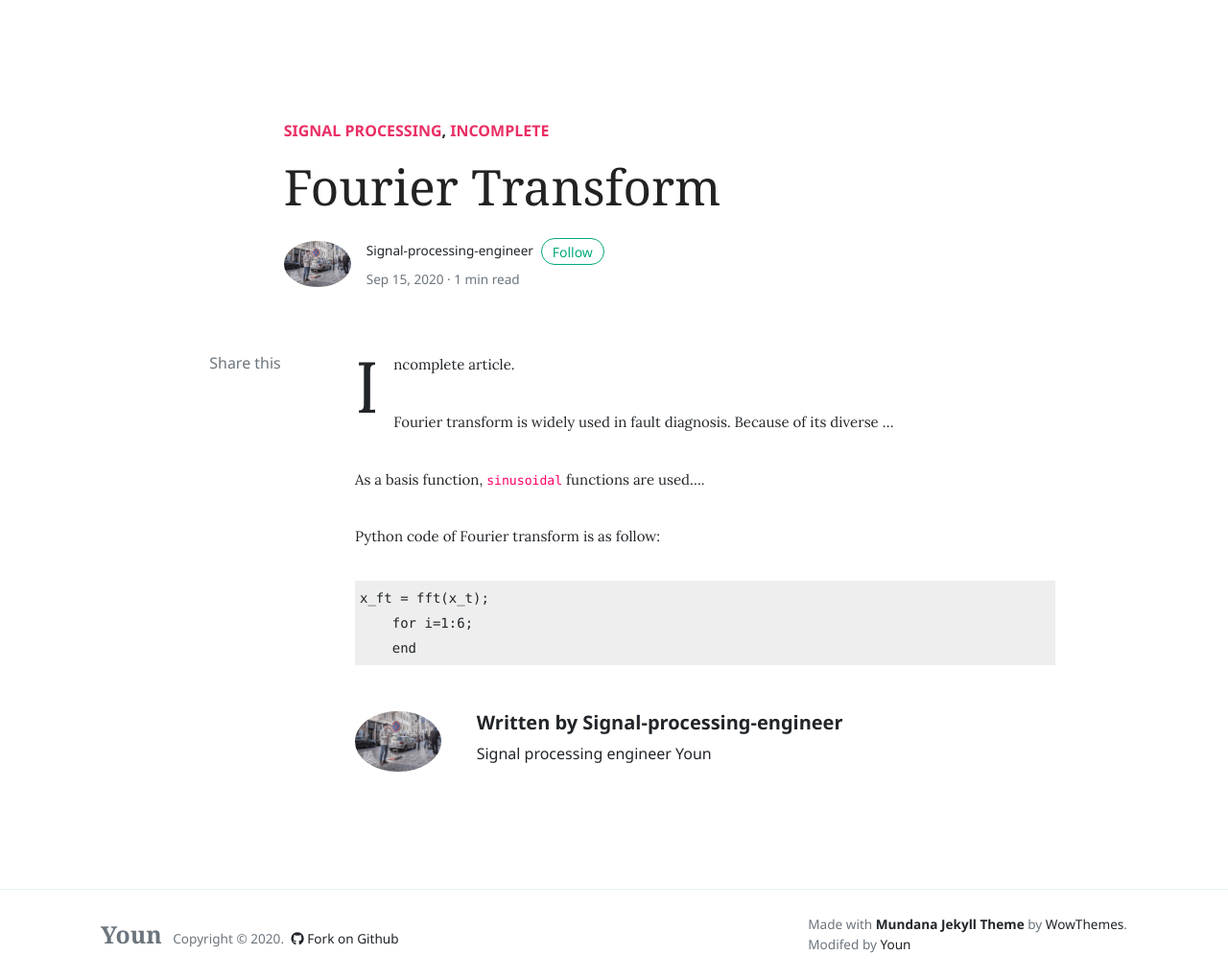
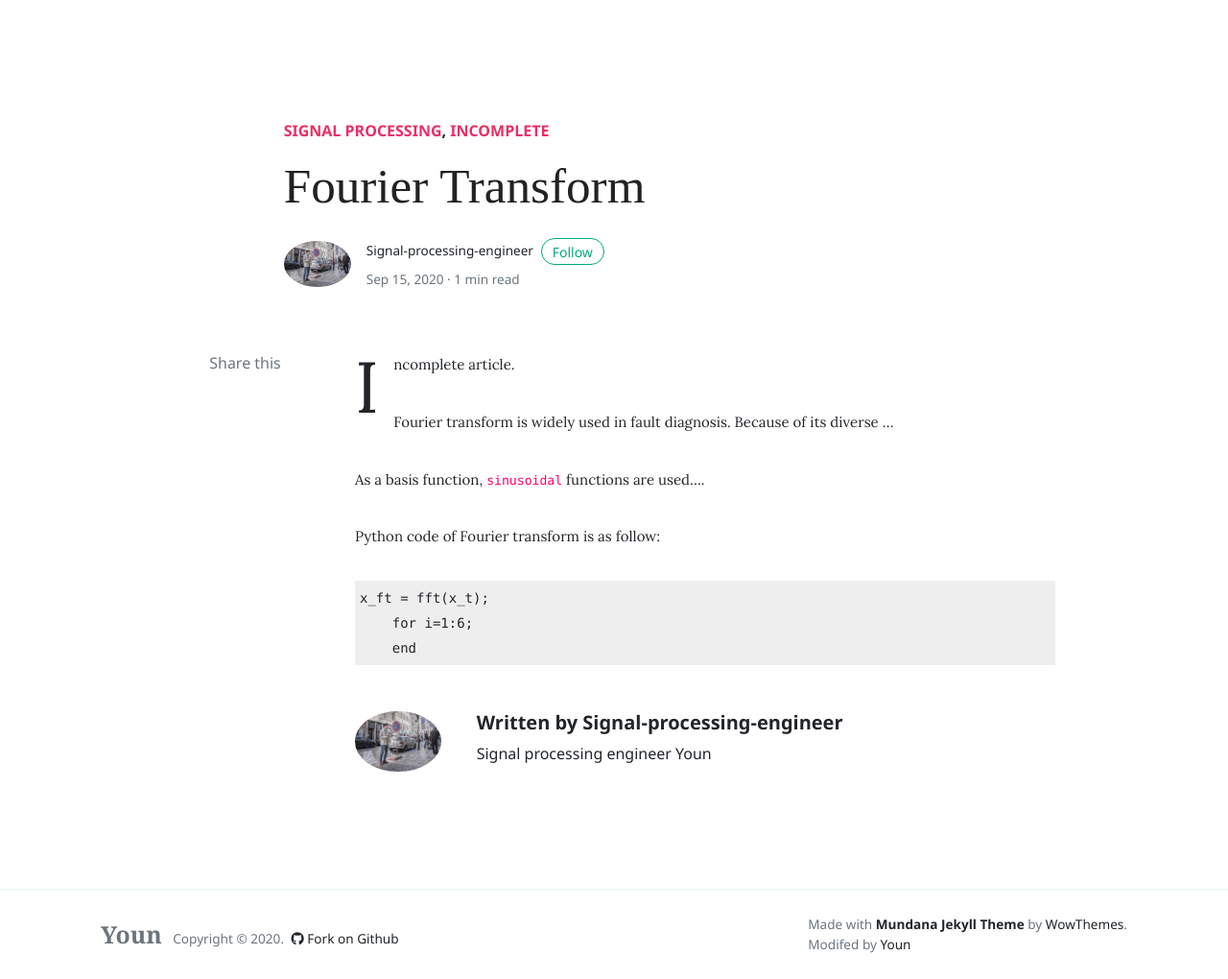
Before and after one commit to mbyun1420/mbyun1420.github.com, a Jekyll site: the page built from _posts/2020-09-15-fourier-transform.markdown, in a window 1280 px wide and 1020 px high. Shown: the whole window at 96% size. Built offline with Jekyll 4.4.1, drawn with Linux system fonts in a browser that asks for light colours; nearby versions of some CDN libraries; comment, search, counter and statistics services are not loaded.

Commit message:
font update

```diff
--- a/assets/css/theme.css
+++ b/assets/css/theme.css
@@ -297,6 +297,7 @@ a.text-dark:hover {
 		right:0;
 	}
     .jumbotron-home h1 {
+		/*Georgia,Times,"Times New Roman",serif; */
         font-family: Georgia,Times,"Times New Roman",serif;
         font-size: 2.4rem;
         font-weight: 700;
@@ -658,7 +659,8 @@ article {
     font-family:Lora;
 }
 .article-headline {
-    font-family: Georgia,Times,"Times New Roman",serif;
+	/* font-familiy serif 위치 이동*/
+    font-family: serif, Georgia,Times,"Times New Roman";
     font-size: 3.2rem;
     font-weight: 400;
     line-height: 1.15;
```
